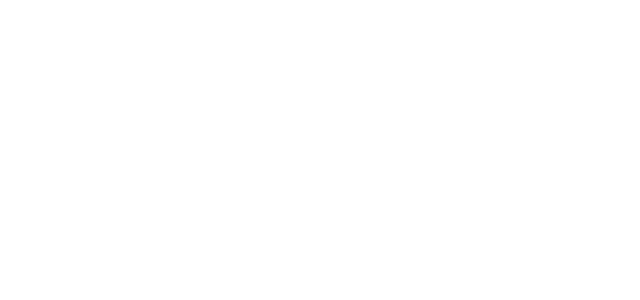
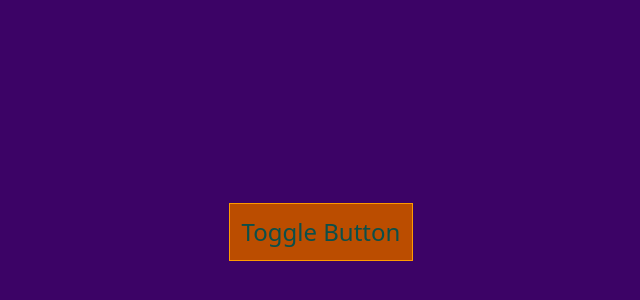
Before and after one commit to PIYUSHDAHLE/React-Code-Practice, a React (Vite) app: page /toggle in a window 1280 px wide. Before the commit this address had no page. Shown: the part 168-468 px from the top of the page, without its empty margins (319-959 px from the left). Built offline with nearby package versions, Linux system fonts and the light colour scheme.

Commit message:
Toggle Button

```diff
--- a/src/App.tsx
+++ b/src/App.tsx
@@ -1,6 +1,7 @@
 import { BrowserRouter as Router, Routes, Route } from "react-router-dom"
 import Home from "../src/layout/Home"
 import Counter from "./pages/Counter"
+import Toggle from "./pages/Toggle"
 
 const App = () => {
   return (
@@ -9,6 +10,7 @@
       <Routes>
         <Route path="/" element={<Home />} />
         <Route path="/count" element={<Counter />} />
+        <Route path="/toggle" element={<Toggle />} />
       </Routes>
     </Router>
     </>
--- a/src/layout/Home.tsx
+++ b/src/layout/Home.tsx
@@ -12,6 +12,7 @@
 
 const cards = [
   { id: 1, title: "Counter Project", path: "/count" },
+  { id: 1, title: "Toggle Project", path: "/toggle" },
 
 ].map(card => ({
   ...card,
--- /dev/null
+++ b/src/pages/Toggle.tsx
@@ -0,0 +1,22 @@
+import { useState } from "react"
+
+const Toggle = () => {
+
+    const [tog, setTog] = useState(false)
+
+    const toggleHandler = () =>{
+        if(tog===true){
+            setTog(false)
+        }else(
+            setTog(true)
+        )
+    }
+
+  return (
+    <div className={`flex justify-center items-center h-screen w-full ${tog===true?"bg-blue-950":"bg-purple-950"}  text-white`}>
+            <button onClick={toggleHandler} className="p-3 bg-amber-700 text-teal-900 border border-amber-500 text-2xl">Toggle Button</button>
+    </div>
+  )
+}
+
+export default Toggle
```
